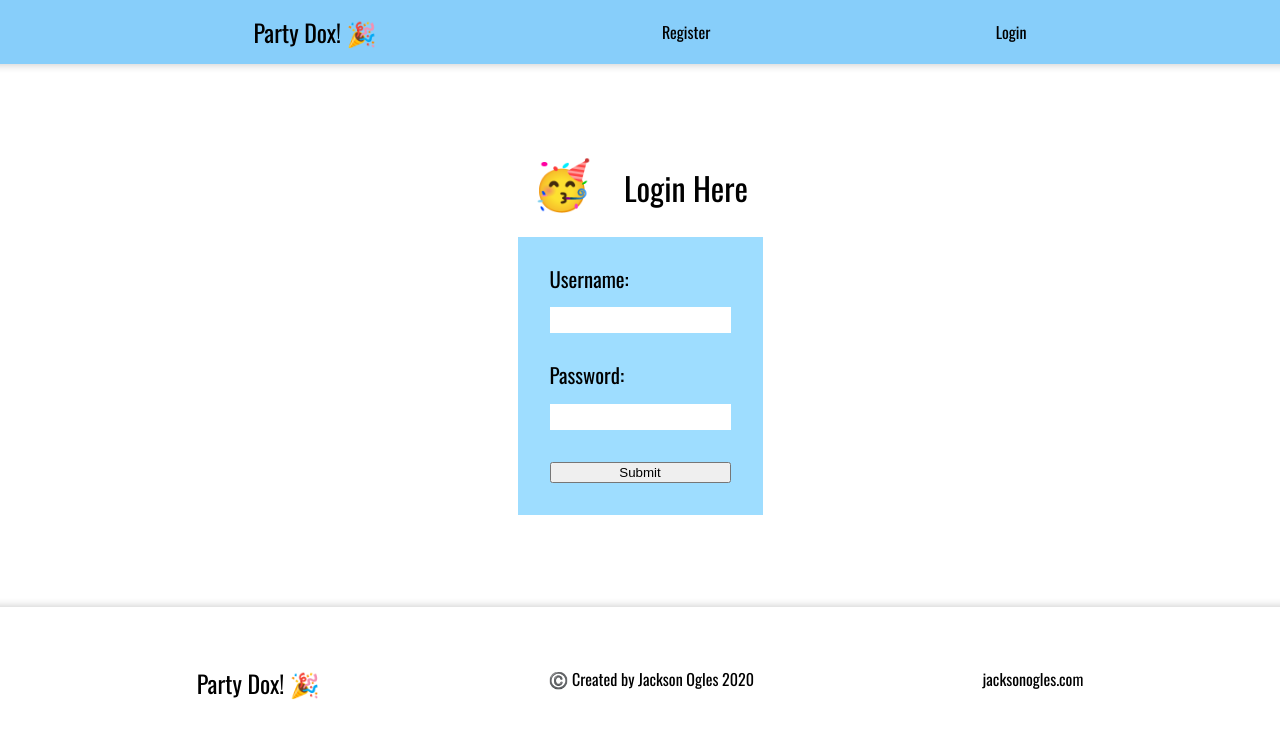
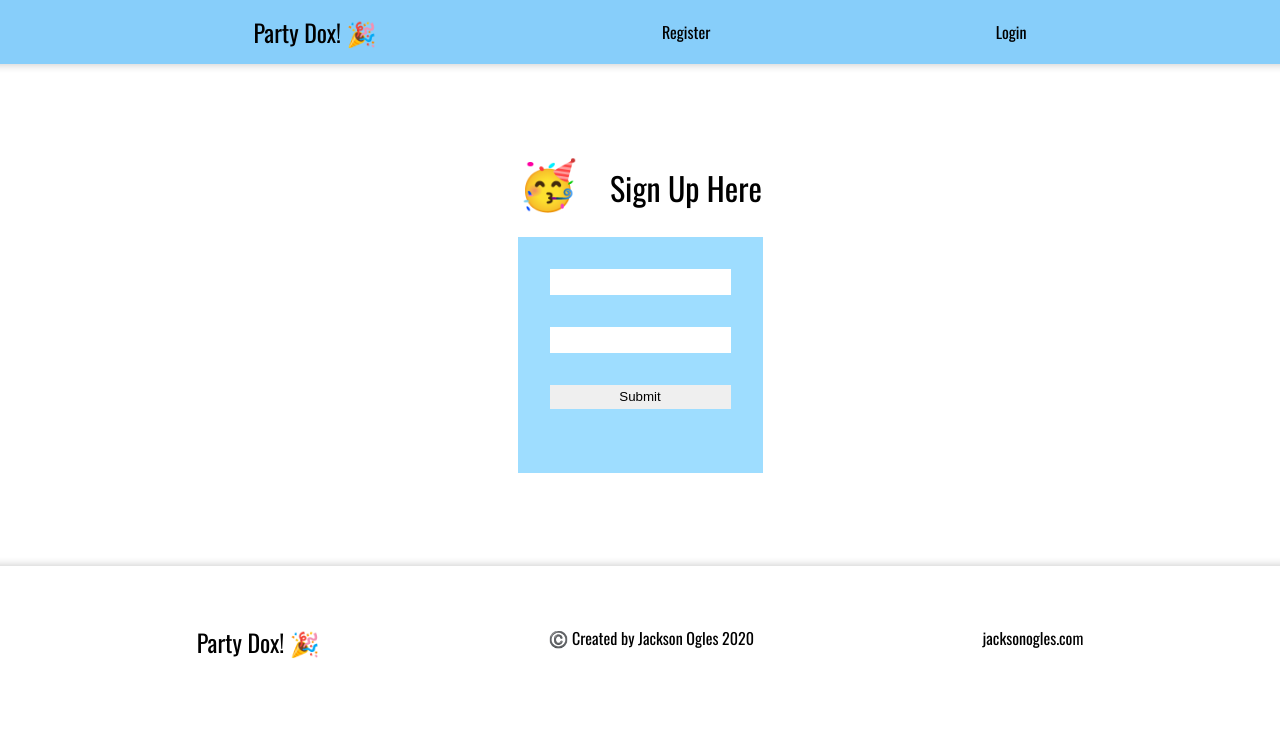
Before and after one commit to cjogles/partydox-react-front-end, a React (Create React App) app: page /login in a window 1280 px wide. Shown: the top 738 px of the page. Built offline with nearby package versions, Linux system fonts and the light colour scheme.

Commit message:
editing login component to use react hook form

```diff
--- a/package.json
+++ b/package.json
@@ -9,6 +9,7 @@
     "axios": "^0.19.2",
     "react": "^16.13.1",
     "react-dom": "^16.13.1",
+    "react-hook-form": "^5.7.2",
     "react-redux": "^7.2.0",
     "react-router-dom": "^5.1.2",
     "react-scripts": "3.4.1",
--- a/src/components/Login.js
+++ b/src/components/Login.js
@@ -1,27 +1,17 @@
-import React, { useState } from "react";
+import React from "react";
 import Nav from "./Nav";
 import FooterSignUp from "./FooterSignUp";
+import { useForm } from "react-hook-form";
 import { connect } from "react-redux";
 import { login } from "../actions/signUpActions";
 import { Redirect, useHistory } from "react-router-dom";
 
 function Login(props) {
-
-  let history = useHistory();
-  const [user, setUser] = useState({ username: "", password: "" });
-
-  const onChange = (event) => {
-    setUser({ ...user, [event.target.name]: event.target.value });
-  };
-
-  const onSubmit = (event) => {
-    event.preventDefault();
-    props.login(user, history);
-  };
+  const { register, handleSubmit, watch, errors } = useForm();
+  const onSubmit = (data) => console.log(data);
 
   return (
     <>
-      {props.loggedIn && <Redirect push to="/dashboard" />}
       <Nav />
       <div className="loginWrapper">
         <div className="login">
@@ -29,27 +19,23 @@ function Login(props) {
             <span role="img" aria-label="partyface">
               🥳
             </span>
-            Login Here
+            Sign Up Here
           </div>
-
-          <form onSubmit={(event) => onSubmit(event)}>
-            <label htmlFor="username">Username:</label>
+          <form onSubmit={handleSubmit(onSubmit)}>
+            <input name="username" ref={register({ required: true })} />
+            {/* Password expression. Password must be between 4 and 8 digits long and include at least one numeric digit. */}
             <input
-              type="text"
-              id="username"
-              name="username"
-              value={user.username}
-              onChange={(event) => onChange(event)}
-            ></input>
-            <label htmlFor="password">Password:</label>
-            <input
-              type="password"
-              id="password"
               name="password"
-              value={user.password}
-              onChange={(event) => onChange(event)}
-            ></input>
-            <button>Submit</button>
+              ref={register({ required: true, pattern: /^(?=.*\d).{8,20}$/ })}
+            />
+            {errors.username && <span>Username is required</span>}
+            {errors.password && (
+              <span>
+                Password is required, needs to be between 8 and 20 characters,
+                and must contain a number{" "}
+              </span>
+            )}
+            <input type="submit" />
           </form>
         </div>
       </div>
```
Also changed, not shown: 1 other file (tests, documents, lock files or other folders).
